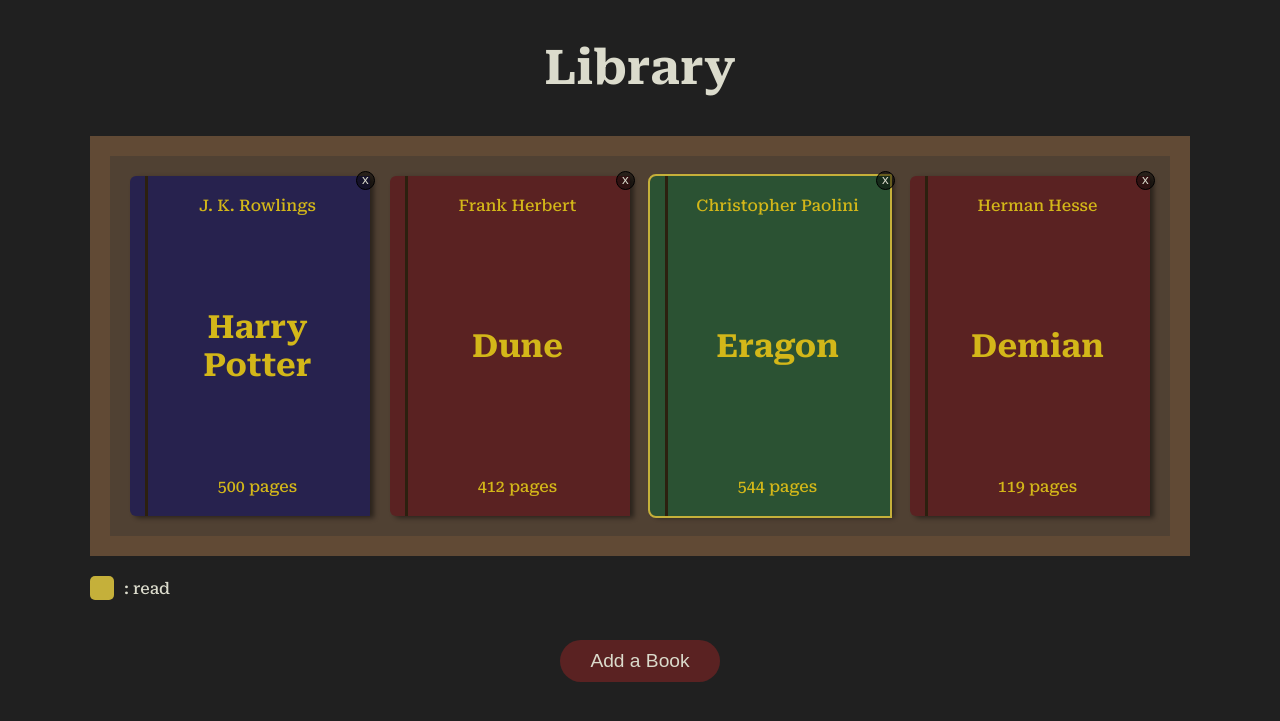
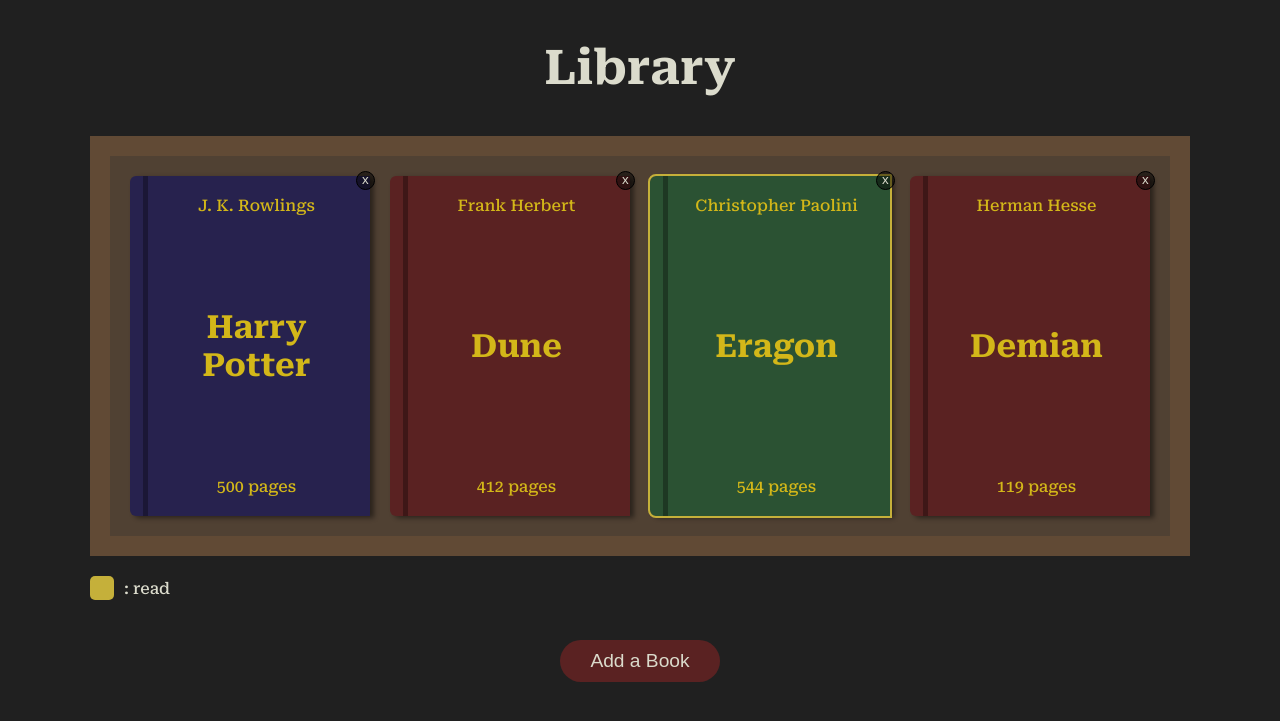
Before and after one commit to vasivuk/library-app, a PHP site: page / in a window 1280 px wide. Shown: the top 721 px of the page. Run offline with PHP 8.4, Linux system fonts and the light colour scheme.

Commit message:
Small book styling change

```diff
--- a/style.css
+++ b/style.css
@@ -63,7 +63,7 @@
     align-items: center;
     padding: 20px;
 
-    box-shadow: rgba(0, 0, 0, 0.459) 4px 2px 5px;
+    box-shadow: #00000075 4px 2px 5px;
     border-top-left-radius: 6px;
     border-bottom-left-radius: 6px;
     box-sizing: border-box;
@@ -73,17 +73,17 @@
 
 .card.red {
     background-color: var(--red);
-    border-left: 15px solid var(--red);
+    border-left: 13px solid var(--red);
 }
 
 .card.blue {
     background-color: var(--blue);
-    border-left: 15px solid var(--blue);
+    border-left: 13px solid var(--blue);
 }
 
 .card.green {
     background-color: var(--green);
-    border-left: 15px solid var(--green);
+    border-left: 13px solid var(--green);
 }
 
 .card h1 {
@@ -94,9 +94,9 @@
 .card::after {
     content: '';
     display: block;
-    width: 3px;
+    width: 5px;
     height: 100%;
-    background-color: #2c200f;
+    background-color: #00000050;
     position: absolute;
     top: 0;
     left: 0;
```
